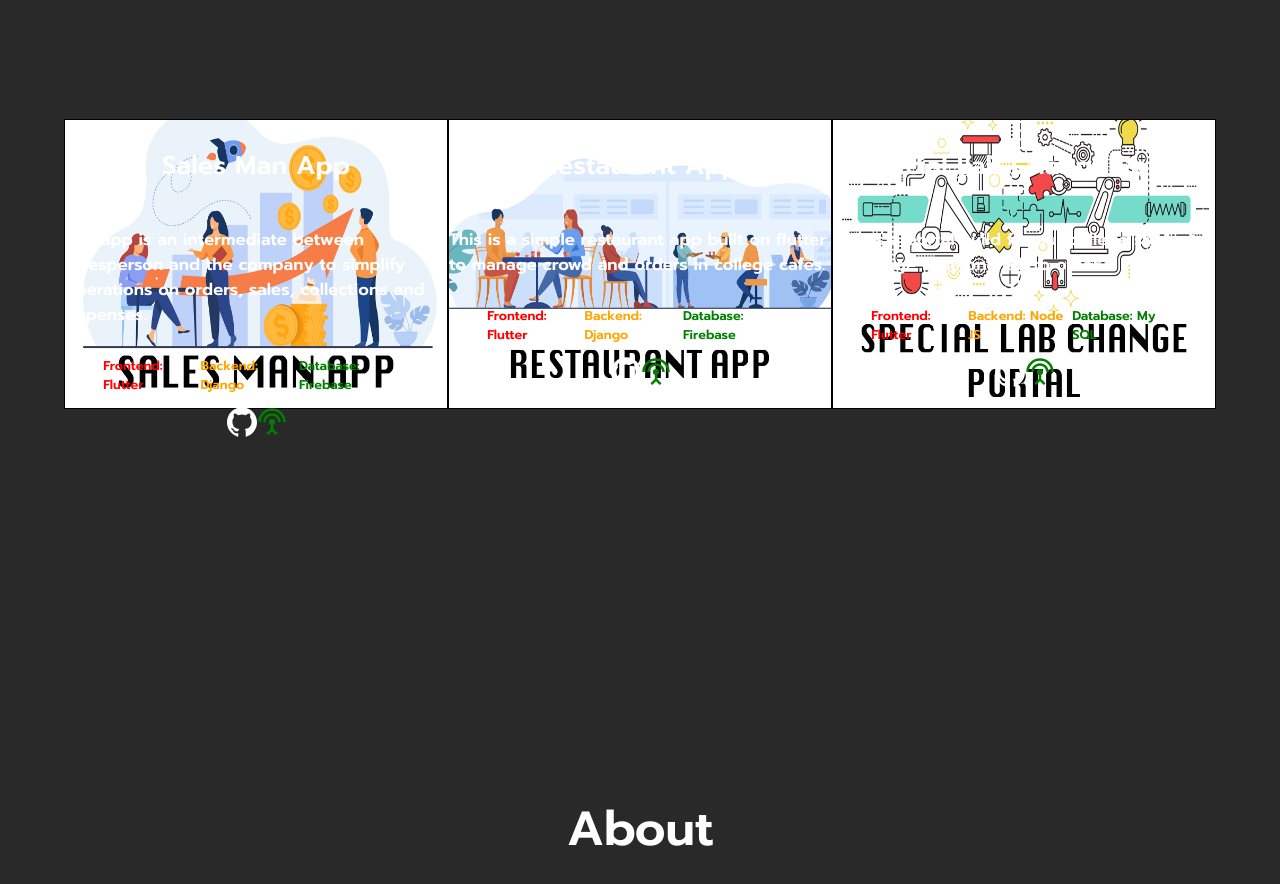
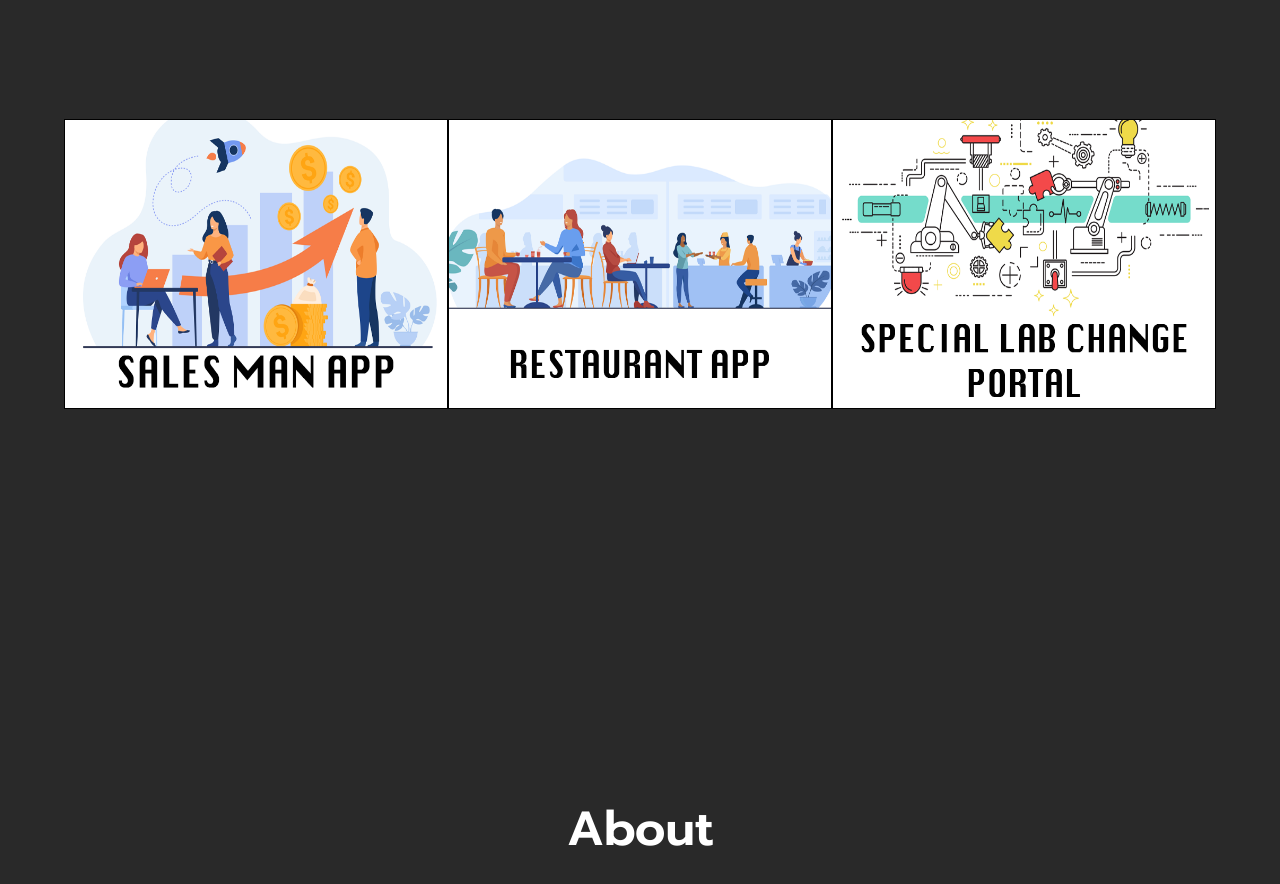
Before and after one commit to venkatsp17/PORTFOLIO, a React (Create React App) app: page / in a window 1280 px wide. Shown: the part 1820-2704 px from the top of the page. Built offline with nearby package versions, Linux system fonts and the light colour scheme.

Commit message:
app js changed

```diff
--- a/src/App.js
+++ b/src/App.js
@@ -1,18 +1,15 @@
 import './App.css';
 import React from 'react';
-import {Route, Routes} from 'react-router-dom'
-import Project from './components/Project';
-import About from './components/About';
-import Skills from './components/Skills';
+// import {Route, Routes} from 'react-router-dom'
+// import Project from './components/Project';
+// import About from './components/About';
+// import Skills from './components/Skills';
 import Main from './Main';
 function App() {
   return (
-    <Routes>
-      <Route path="/" element={<Main />} />
-      <Route path="/project" element={<Project/>} />
-      <Route path="/about" element={<About/>} />
-      <Route path="/skills" element={<Skills/>} />
-    </Routes>
+   <div>
+    <Main/>
+   </div>
   );
 }
 
```
